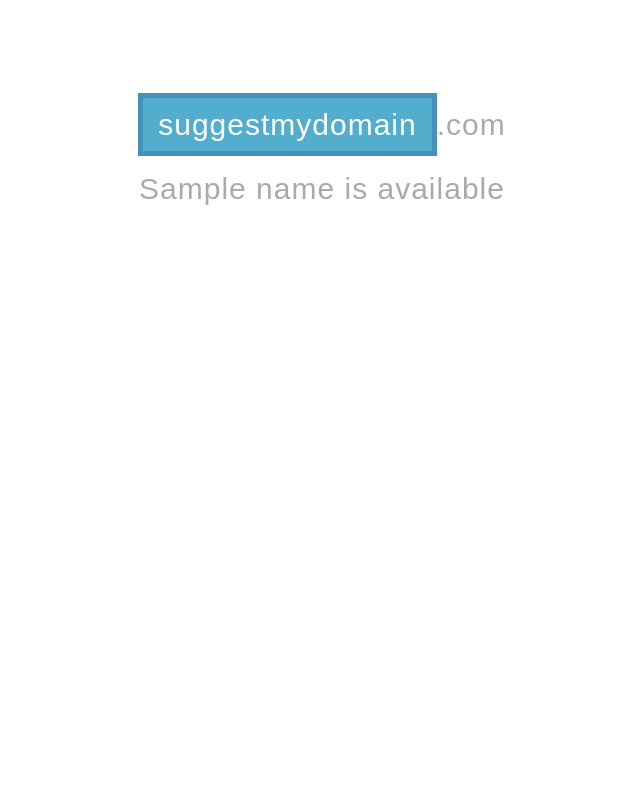
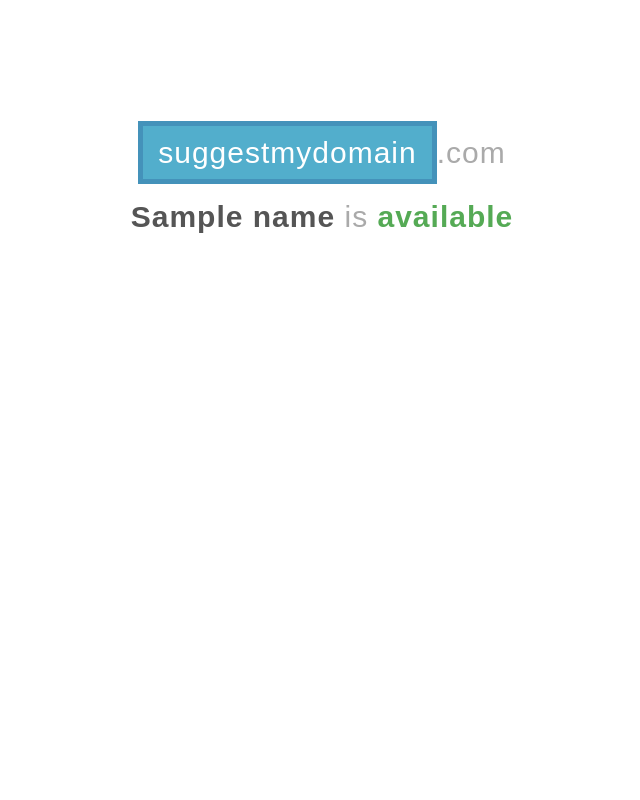
Before and after one commit to cathoderay/suggestmydomain, a Django app: template templates/index.html in a window 1280 px wide. Shown: the whole page, without its empty margins (318-958 px from the left). Run offline with Django 3.2, Linux system fonts and the light colour scheme; the template is opened without the code that fills it: most values are stand-ins (such as "Sample title", 1, 10 or a date in 2020).

Commit message:
tapa in style

```diff
--- a/core.py
+++ b/core.py
@@ -1,4 +1,5 @@
-import string, random
+import string
+import random
 
 import whois
 
--- a/media/css/style.css
+++ b/media/css/style.css
@@ -1,13 +1,14 @@
 html {
     font-family: arial;
-    margin: 100px 0 0 0;
+    margin: 10% 0 0 0;
     color: #aaa;
     letter-spacing: 1px;
     font-size: 30px;
-    text-align: center
+    text-align: center;
 }
 
-#submit {
+#logo {
+    text-decoration: none;
     color: #fff;
     font-size: 30px;
     border-style: solid;
@@ -16,3 +17,13 @@ html {
     background-color: #52aecc;
     padding: 10px 15px 10px 15px;
 }
+
+.domain {
+    font-weight: bold;
+    color: #555;
+}
+
+.available {
+    color: #5a5;
+    font-weight: bold;
+}
--- a/templates/index.html
+++ b/templates/index.html
@@ -5,7 +5,7 @@
     </head>
 
     <body>
-        <a id="submit">suggestmydomain</a>.com
-        <p>{{ name }} is available</p>
+        <a href="/" id="logo">suggestmydomain</a>.com
+        <p> <span class="domain">{{ name }}</span> is <span class="available">available</span></p>
     </body>
 </
```
